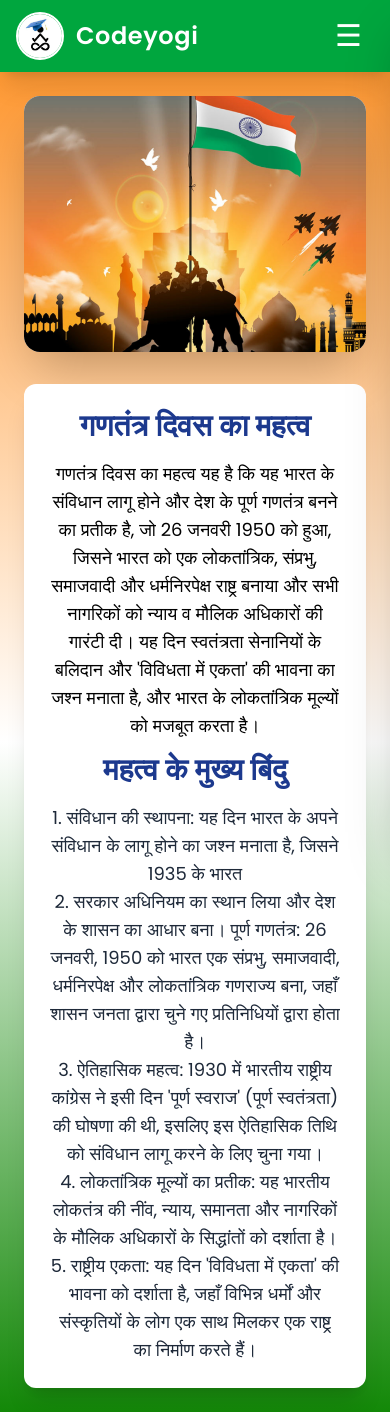
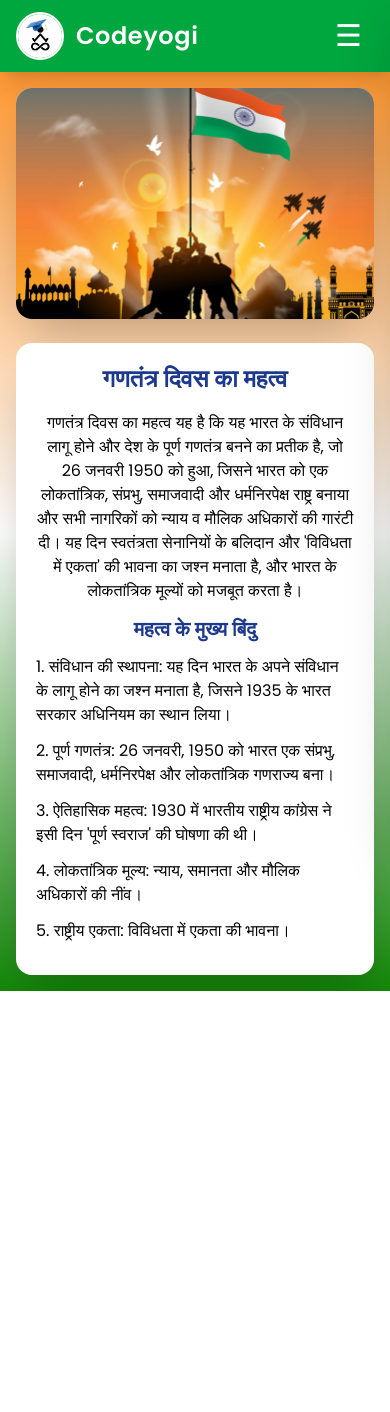
Before and after one commit to Ashwani-Prajapati-844864/India-Republic-Day, a React (Vite) app: page /Republic in a window 390 px wide. After the commit the page ends 991 px from the top, so only its background shows below. Built offline with nearby package versions, Linux system fonts and the light colour scheme.

Commit message:
background color

```diff
--- a/src/pages/Poem.jsx
+++ b/src/pages/Poem.jsx
@@ -7,8 +7,7 @@ export default function Poem() {
       }}
     >
       {/* Image Card */}
-      <div className="w-full max-w-3xl mx-auto overflow-hidden bg-white shadow-2xl rounded-2xl  transition-all duration-500 hover:scale-[1.02]"
-      >
+      <div className="w-full max-w-3xl mx-auto overflow-hidden bg-white shadow-2xl rounded-2xl  transition-all duration-500 hover:scale-[1.02]">
         <img
           src="/image/kavita.png"
           alt="India"
@@ -17,7 +16,7 @@ export default function Poem() {
       </div>
       <h1 className="mt-2 mb-6 text-3xl font-bold text-center">...कविता...</h1>
 
-      <div className="w-full max-w-3xl mx-auto overflow-hidden transition-transform duration-500 bg-white shadow-2xl rounded-2xl hover:scale-105">
+      <div className="w-full max-w-3xl p-8 mx-auto overflow-hidden transition-transform duration-500 bg-white shadow-2xl rounded-2xl hover:scale-105">
         <p className="mb-3 text-lg">
           जलती रही जोहर में नारियां भेड़िये फ़िर भी मौन थे। हमें पढाया गया अकबर”
           महान, तो फिर महाराणा प्रताप कौन थे। 😇😇
@@ -32,7 +31,7 @@ export default function Poem() {
           किन्तु वो रस्सी कहां है जिस पे भगत सिंह , सुखदेव और राजगुरु हसते हुए
           झूले थे 😇😇
         </p>
-        <p>
+        <p className="mb-3 text-lg">
           हालात.ए.मुल्क देख के रोया न गया… कोशिश तो की पर मूंह ढक के सोया न
           गया”. जाने कितने झूले थे फाँसी पर,कितनो ने गोली खाई थी…. क्यो झूठ
           बोलते हो साहब, कि चरखे से आजादी आई थी…. 😥😥😥😥😥😥
--- a/src/pages/Republic.jsx
+++ b/src/pages/Republic.jsx
@@ -1,62 +1,70 @@
 export default function Stories() {
   return (
     <div
-      className="flex flex-col items-center justify-center min-h-screen p-6"
+      className="flex justify-center min-h-screen p-4 sm:p-6"
       style={{
         background: "linear-gradient(to bottom, #ff9933, white, #138808)",
       }}
     >
+      {/* SAME WIDTH CONTAINER */}
+      <div className="w-full max-w-3xl">
         {/* Image Card */}
-      <div className="w-full max-w-sm overflow-hidden transition-transform duration-500 bg-white shadow-2xl sm:max-w-md lg:max-w-2xl rounded-2xl hover:scale-105">
+        <div
+          className="overflow-hidden bg-white shadow-2xl rounded-2xl
+                        transition-all duration-500 hover:scale-[1.02]"
+        >
           <img
             src="/image/rep.png"
             alt="India"
-          className="object-cover w-full h-64"
+            className="block object-contain w-full h-auto"
           />
         </div>
 
         {/* Info Box */}
-      <div className="w-full max-w-sm p-6 mt-8 text-center bg-white shadow-xl sm:max-w-md lg:max-w-2xl rounded-xl">
-        <h1 className="mb-4 text-3xl font-bold text-blue-900">
+        <div
+          className="p-5 mt-6 text-center bg-white shadow-2xl rounded-2xl
+                        transition-all duration-500 hover:scale-[1.02]"
+        >
+          <h1 className="mb-4 text-2xl font-bold text-blue-900 sm:text-3xl">
             गणतंत्र दिवस का महत्व
           </h1>
 
-        <p className="mb-3 text-lg text-black">
-          गणतंत्र दिवस का महत्व यह है कि यह भारत के संविधान लागू होने और देश के
-          पूर्ण गणतंत्र बनने का प्रतीक है, जो 26 जनवरी 1950 को हुआ, जिसने भारत
-          को एक लोकतांत्रिक, संप्रभु, समाजवादी और धर्मनिरपेक्ष राष्ट्र बनाया और
-          सभी नागरिकों को न्याय व मौलिक अधिकारों की गारंटी दी। यह दिन स्वतंत्रता
-          सेनानियों के बलिदान और 'विविधता में एकता' की भावना का जश्न मनाता है,
-          और भारत के लोकतांत्रिक मूल्यों को मजबूत करता है।
+          <p className="mb-3 text-base text-black sm:text-lg">
+            गणतंत्र दिवस का महत्व यह है कि यह भारत के संविधान लागू होने और देश
+            के पूर्ण गणतंत्र बनने का प्रतीक है, जो 26 जनवरी 1950 को हुआ, जिसने
+            भारत को एक लोकतांत्रिक, संप्रभु, समाजवादी और धर्मनिरपेक्ष राष्ट्र
+            बनाया और सभी नागरिकों को न्याय व मौलिक अधिकारों की गारंटी दी। यह दिन
+            स्वतंत्रता सेनानियों के बलिदान और 'विविधता में एकता' की भावना का
+            जश्न मनाता है, और भारत के लोकतांत्रिक मूल्यों को मजबूत करता है।
           </p>
 
-        <h1 className="mb-4 text-3xl font-bold text-blue-900">
+          <h2 className="mb-3 text-xl font-bold text-blue-900 sm:text-2xl">
             महत्व के मुख्य बिंदु
-        </h1>
-        <p className="text-lg text-gray-800">
+          </h2>
+
+          <p className="mb-3 text-base text-left text-black sm:text-lg">
             1. संविधान की स्थापना: यह दिन भारत के अपने संविधान के लागू होने का
-          जश्न मनाता है, जिसने 1935 के भारत
+            जश्न मनाता है, जिसने 1935 के भारत सरकार अधिनियम का स्थान लिया।
           </p>
-        <p className="text-lg text-gray-800">
-          2. सरकार अधिनियम का स्थान लिया और देश के शासन का आधार बना। पूर्ण
-          गणतंत्र: 26 जनवरी, 1950 को भारत एक संप्रभु, समाजवादी, धर्मनिरपेक्ष और
-          लोकतांत्रिक गणराज्य बना, जहाँ शासन जनता द्वारा चुने गए प्रतिनिधियों
-          द्वारा होता है।
+
+          <p className="mb-3 text-base text-left text-black sm:text-lg">
+            2. पूर्ण गणतंत्र: 26 जनवरी, 1950 को भारत एक संप्रभु, समाजवादी,
+            धर्मनिरपेक्ष और लोकतांत्रिक गणराज्य बना।
           </p>
-        <p className="text-lg text-gray-800">
+
+          <p className="mb-3 text-base text-left text-black sm:text-lg">
             3. ऐतिहासिक महत्व: 1930 में भारतीय राष्ट्रीय कांग्रेस ने इसी दिन
-          'पूर्ण स्वराज' (पूर्ण स्वतंत्रता) की घोषणा की थी, इसलिए इस ऐतिहासिक
-          तिथि को संविधान लागू करने के लिए चुना गया।
+            'पूर्ण स्वराज' की घोषणा की थी।
           </p>
-        <p className="text-lg text-gray-800">
-          4. लोकतांत्रिक मूल्यों का प्रतीक: यह भारतीय लोकतंत्र की नींव, न्याय,
-          समानता और नागरिकों के मौलिक अधिकारों के सिद्धांतों को दर्शाता है।
+
+          <p className="mb-3 text-base text-left text-black sm:text-lg">
+            4. लोकतांत्रिक मूल्य: न्याय, समानता और मौलिक अधिकारों की नींव।
           </p>
-        <p className="text-lg text-gray-800">
-          5. राष्ट्रीय एकता: यह दिन 'विविधता में एकता' की भावना को दर्शाता है,
-          जहाँ विभिन्न धर्मों और संस्कृतियों के लोग एक साथ मिलकर एक राष्ट्र का
-          निर्माण करते हैं।
+
+          <p className="mb-3 text-base text-left text-black sm:text-lg">
+            5. राष्ट्रीय एकता: विविधता में एकता की भावना।
           </p>
+        </div>
       </div>
     </div>
   );
--- a/src/pages/Slogan.jsx
+++ b/src/pages/Slogan.jsx
@@ -10,8 +10,7 @@ export default function Quiz() {
       <div className="w-full max-w-3xl">
 
         {/* Image Card */}
-        <div className="overflow-hidden bg-white shadow-2xl rounded-2xl
-                        transition-all duration-500 hover:scale-[1.02]">
+        <div className="overflow-hidden bg-white shadow-2xl rounded-2xl transition-all duration-500 hover:scale-[1.02]">
           <img
             src="/image/great.png"
             alt="India"
--- a/src/pages/Team.jsx
+++ b/src/pages/Team.jsx
@@ -17,7 +17,7 @@ const students = [
     name: "Ashwani Prajapati",
     roll: "Class: 12th",
     img: "/image/Ashwani.png",
-    en: "I am Ashwani Prajapati, a Class 12 student from Janta Inter College. I have a strong interest in web development and modern technologies.",
+    en: "My name is Ashwani Prajapati, and I am a Class 12 student at Janata Inter College. I am learning to code through Google, and I have a strong interest in web development and modern technologies.",
     hi: "This project is developed using React with my team members. My role was to work on UI design, components, and responsiveness.",
     cc: "I enjoy learning new tools and improving my coding skills through real projects.",
     certificates: [
@@ -63,13 +63,18 @@ export default function Team() {
   }
 
   return (
-    <div
-      className="flex justify-center min-h-screen p-6"
-      style={{
-        background: "linear-gradient(to bottom, #dbeafe, white)",
-      }}
-    >
-      <div className="w-full max-w-3xl p-6 bg-white shadow-2xl rounded-2xl">
+    <div className="relative flex justify-center min-h-screen overflow-hidden">
+      {/* FIXED BACKGROUND LAYER */}
+      <div className="fixed inset-0 -z-10">
+        <div
+          className="w-full h-full"
+          style={{
+            background:
+              "linear-gradient(to bottom, #ff9933 0%, white 50%, #138808 100%)",
+          }}
+        />
+      </div>
+      <div className="w-full max-w-3xl p-6 shadow-2xl bg-amber-100 rounded-2xl">
         {/* Photo */}
         <img
           src={student.img}
```
Lines whose indentation alone changed are shown as unchanged.
